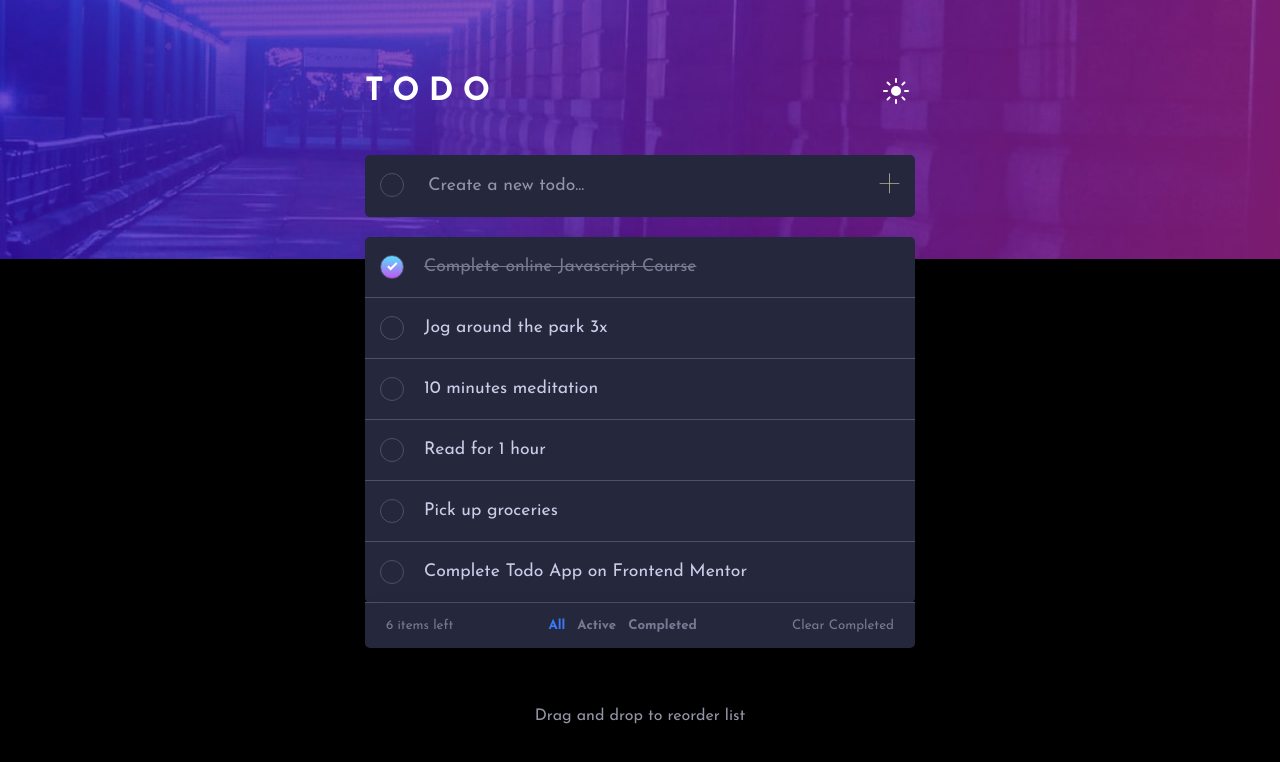
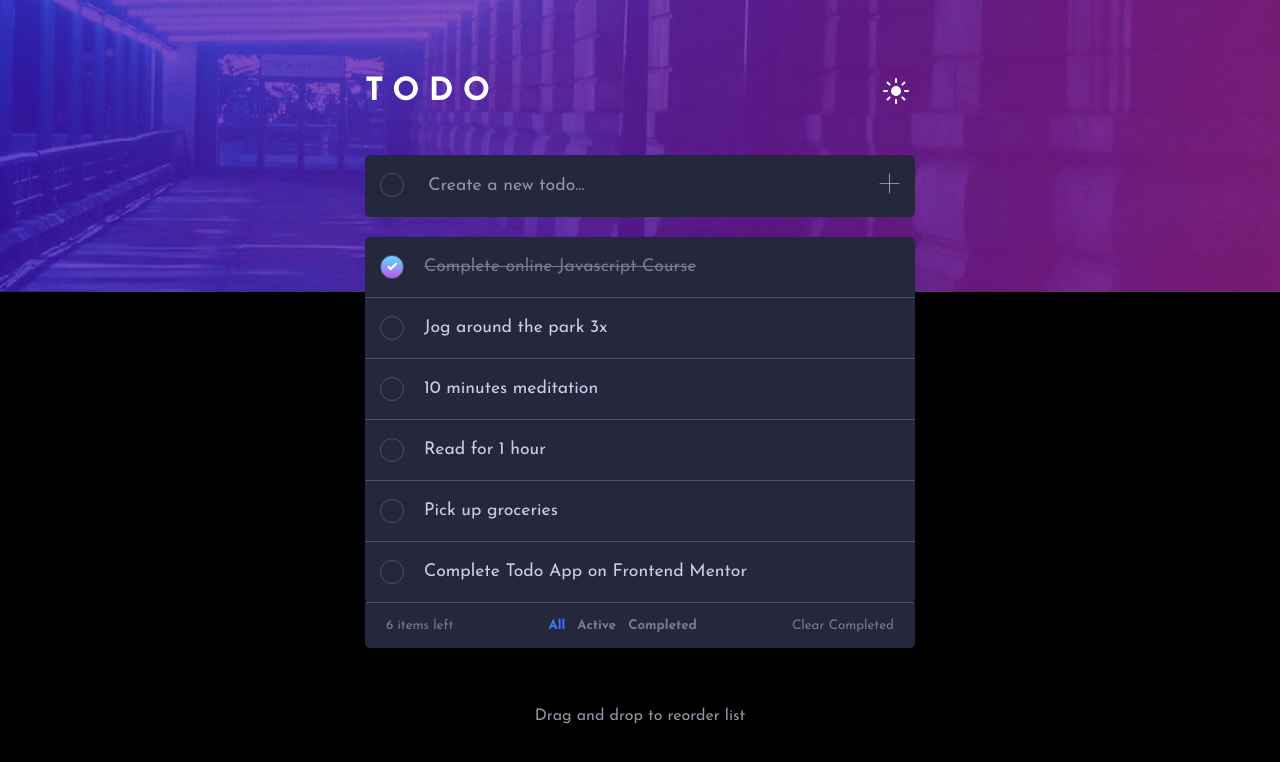
Before and after one commit to codarose/to-do-app-prod, a React (Create React App) app: page / in a window 1280 px wide. Shown: the top 762 px of the page. Built offline with nearby package versions, Linux system fonts and the light colour scheme.

Commit message:
updated shrinking background problem

```diff
--- a/src/mode.css
+++ b/src/mode.css
@@ -38,7 +38,7 @@ button {
 .light {
   background-image: url("images/bg-desktop-dark.jpg");
   background-repeat: no-repeat;
-  background-size: 100% auto;
+  background-size: auto auto;
   background-position-x: center;
   background-position-y: -8px;
   background-color: black;
```
